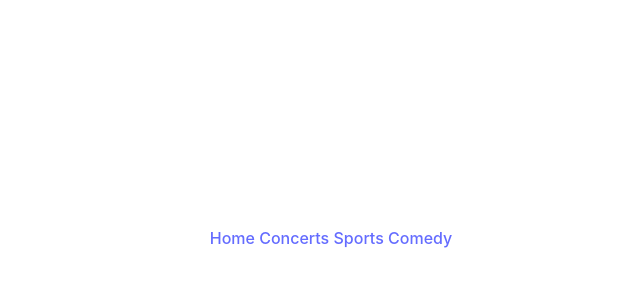
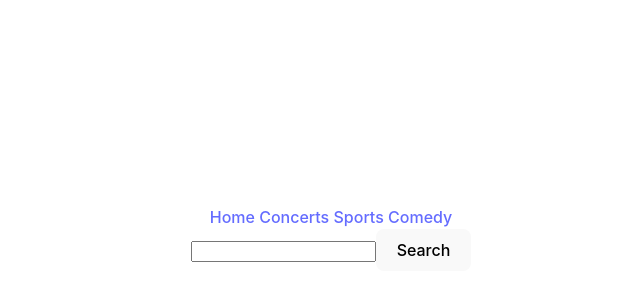
Before and after one commit to gideonMCove/tickit-project-frontend, a React (Vite) app in the folder tickitProject/: page / in a window 1280 px wide. Shown: the part 162-462 px from the top of the page, without its empty margins (309-949 px from the left). Built offline with nearby package versions, Linux system fonts and the light colour scheme.

Commit message:
got search bar mostly working

```diff
--- a/tickitProject/package.json
+++ b/tickitProject/package.json
@@ -11,6 +11,7 @@
   },
   "dependencies": {
     "axios": "^1.7.2",
+    "cors": "^2.8.5",
     "i": "^0.3.7",
     "react": "^18.3.1",
     "react-dom": "^18.3.1",
--- a/tickitProject/src/App.jsx
+++ b/tickitProject/src/App.jsx
@@ -1,20 +1,54 @@
 import { useState } from 'react'
+import axios from 'axios'
 import './App.css'
 import { Route, Routes } from 'react-router-dom'
 import Header from './components/Header'
 import Nav from './components/Nav'
 import Main from './components/Main'
 import Footer from './components/Footer'
+import SearchBar from './components/SearchBar'
 
 function App() {
 
   const BASE_URL = 'http://localhost:8000/'
 
+  const [searchQuery, setSearchQuery] = useState('')
+  const [events, setEvents] = useState([])
+  const [venues, setVenues] = useState([])
+
+  const handleChange = (e) => {
+    setSearchQuery(e.target.value)
+    console.log(searchQuery)
+  }
+
+  const getEvents = async (e) => {
+    e.preventDefault()
+    try {
+      const res = await axios.get(`${BASE_URL}/events/${searchQuery}`)
+      setEvents(res)
+      console.log('response', res.data)
+    } catch (error) {
+      console.error('Cannot load events', error)
+    }
+  }
+
+  const getVenues = async (e) => {
+    e.preventDefault()
+    try {
+      const res = await axios.get(`${BASE_URL}/venues/${searchQuery}`)
+      setVenues(res)
+      console.log('response', res.data)
+    } catch (error) {
+      console.error('Cannot load venues', error)
+    }
+  }
+
   return (
     <div className = 'app'>
       <Header />
       <Nav />
-      <Main />
+      <SearchBar handleChange={handleChange} getEvents={getEvents} getVenues={getVenues}/>
+      <Main events={events} venues={venues}/>
       <Footer />
     </div>
   )
--- a/tickitProject/src/components/SearchBar.jsx
+++ b/tickitProject/src/components/SearchBar.jsx
@@ -3,13 +3,22 @@ import { useNavigate } from 'react-router-dom'
 
 const SearchBar = (props) => {
 
+    console.log(props)
+
     let navigate= useNavigate()
+
+    const handleSubmit = (e) => {
+        e.preventDefault()
+        props.getEvents(e)
+        props.getVenues(e)
+        navigate('/')
+    }
 
     return (
         <div className="searchBar">
         <form onSubmit={ handleSubmit }>
              <input type="text" onChange={props.handleChange} value={props.searchQuery} />
-            <button type="submit">Submit</button>
+            <button type="submit">Search</button>
          </form>
       </div>
     )
```
Also changed, not shown: 1 other file (tests, documents, lock files or other folders).
